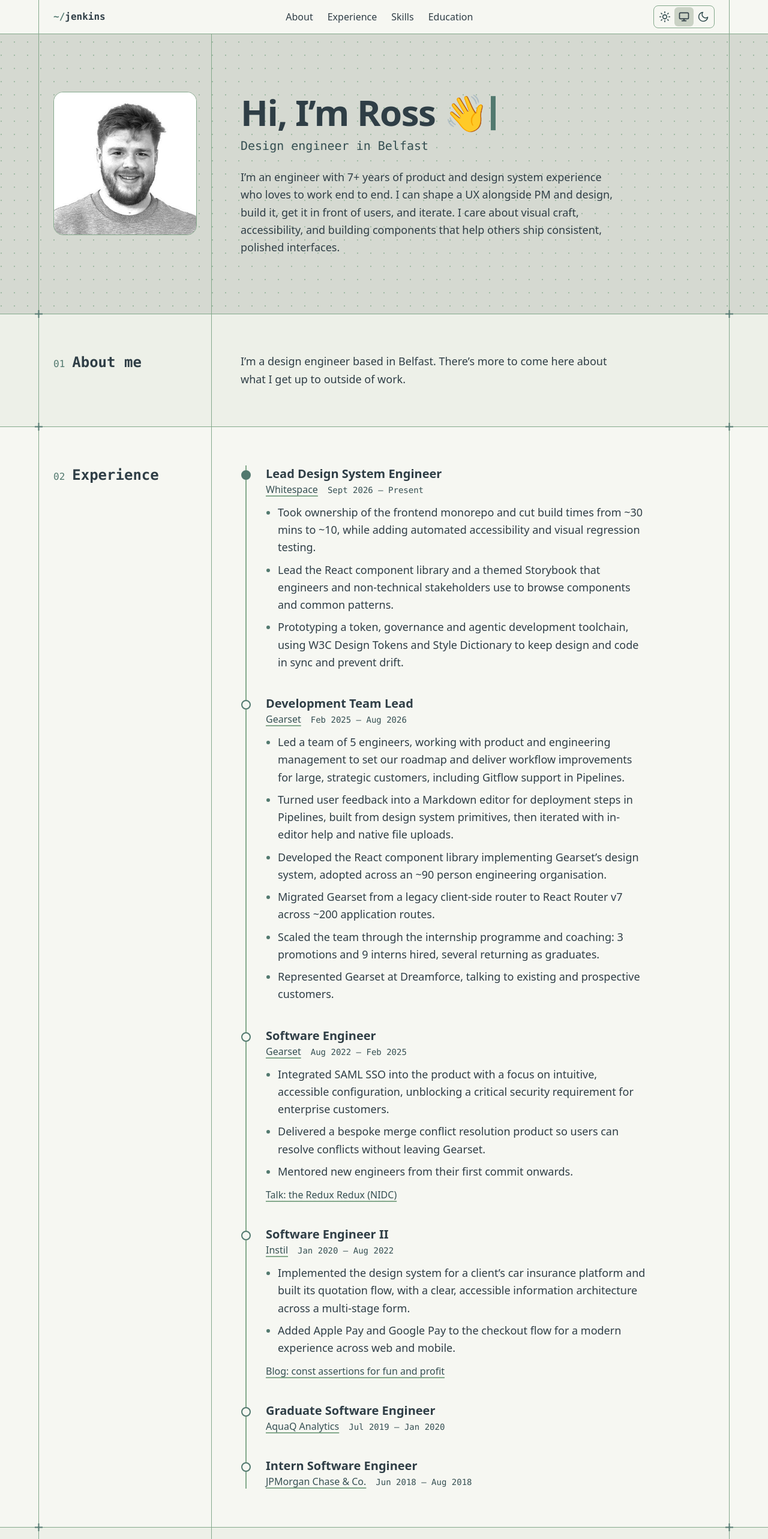
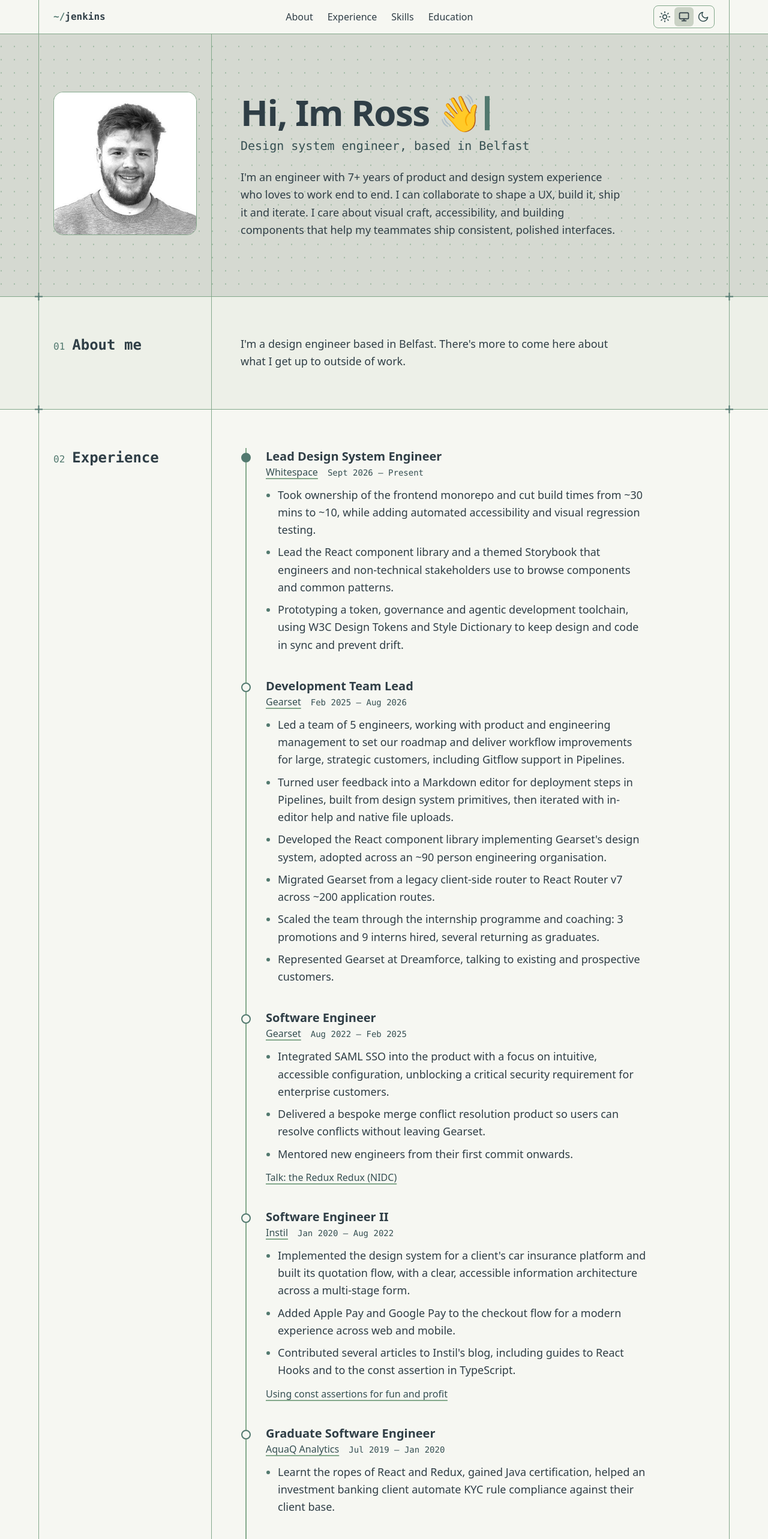
Before and after one commit to RossJenkins/rossjenkins.github.io, a React (Vite) app: page / in a window 1280 px wide. Shown: the top 2566 px of the page at 60% size. Built offline with nearby package versions, Linux system fonts and the light colour scheme.

Commit message:
Adds a bit more detail about my degree, my first couple roles in tech - still very WIP

```diff
--- a/src/App.tsx
+++ b/src/App.tsx
@@ -132,9 +132,16 @@ export default function App() {
             )}
             <span className="font-mono text-sm">{education.dates}</span>
           </p>
+          {education.highlights.length > 0 && (
+            <ul className="mt-3 max-w-[62ch] list-disc space-y-2 pl-5 marker:text-accent">
+              {education.highlights.map((h) => (
+                <li key={h}>{h}</li>
+              ))}
+            </ul>
+          )}
           {education.dissertation && (
             <p className="mt-3">
-              Dissertation:{' '}
+              Here's a link to my dissertation
               {education.dissertation.url ? (
                 <a href={`${import.meta.env.BASE_URL}${education.dissertation.url}`} target="_blank" className={linkClass}>
                   {education.dissertation.title}
--- a/src/data.ts
+++ b/src/data.ts
@@ -14,20 +14,20 @@ export type Role = {
 
 export const profile = {
   name: 'Ross Jenkins',
-  greeting: 'Hi, I’m Ross 👋',
+  greeting: 'Hi, Im Ross 👋',
   // Filename of a square photo in /public. Set to '' to show the placeholder instead.
   avatar: 'me.jpg',
-  role: 'Design engineer in Belfast',
+  role: 'Design system engineer, based in Belfast',
   summary:
-    'I’m an engineer with 7+ years of product and design system experience who loves to work end to end. I can shape a UX alongside PM and design, build it, get it in front of users, and iterate. I care about visual craft, accessibility, and building components that help others ship consistent, polished interfaces.',
-}
+    'I\'m an engineer with 7+ years of product and design system experience who loves to work end to end. I can collaborate to shape a UX, build it, ship it and iterate. I care about visual craft, accessibility, and building components that help my teammates ship consistent, polished interfaces.',
+};
 
 // Add paragraphs (hobbies, interests) here later.
-export const about: string[] = [
-  'I’m a design engineer based in Belfast. There’s more to come here about what I get up to outside of work.',
-]
+export const about = [
+  'I\'m a design engineer based in Belfast. There\'s more to come here about what I get up to outside of work.',
+];
 
-export const experience: Role[] = [
+export const experience = [
   {
     title: 'Lead Design System Engineer',
     company: 'Whitespace',
@@ -48,7 +48,7 @@ export const experience: Role[] = [
     highlights: [
       'Led a team of 5 engineers, working with product and engineering management to set our roadmap and deliver workflow improvements for large, strategic customers, including Gitflow support in Pipelines.',
       'Turned user feedback into a Markdown editor for deployment steps in Pipelines, built from design system primitives, then iterated with in-editor help and native file uploads.',
-      'Developed the React component library implementing Gearset’s design system, adopted across an ~90 person engineering organisation.',
+      'Developed the React component library implementing Gearset\'s design system, adopted across an ~90 person engineering organisation.',
       'Migrated Gearset from a legacy client-side router to React Router v7 across ~200 application routes.',
       'Scaled the team through the internship programme and coaching: 3 promotions and 9 interns hired, several returning as graduates.',
       'Represented Gearset at Dreamforce, talking to existing and prospective customers.',
@@ -72,26 +72,27 @@ export const experience: Role[] = [
     companyUrl: 'https://instil.co',
     dates: 'Jan 2020 – Aug 2022',
     highlights: [
-      'Implemented the design system for a client’s car insurance platform and built its quotation flow, with a clear, accessible information architecture across a multi-stage form.',
+      'Implemented the design system for a client\'s car insurance platform and built its quotation flow, with a clear, accessible information architecture across a multi-stage form.',
       'Added Apple Pay and Google Pay to the checkout flow for a modern experience across web and mobile.',
+      'Contributed several articles to Instil\'s blog, including guides to React Hooks and to the const assertion in TypeScript.'
     ],
-    links: [{ label: 'Blog: const assertions for fun and profit', href: 'https://instil.co/blog/using-typescript-const-assertions-for-fun-and-profit' }],
+    links: [{ label: 'Using const assertions for fun and profit', href: 'https://instil.co/blog/using-typescript-const-assertions-for-fun-and-profit' }],
   },
   {
     title: 'Graduate Software Engineer',
     company: 'AquaQ Analytics',
     companyUrl: 'https://dataintellect.com',
     dates: 'Jul 2019 – Jan 2020',
-    highlights: [],
+    highlights: ['Learnt the ropes of React and Redux, gained Java certification, helped an investment banking client automate KYC rule compliance against their client base.'],
   },
   {
     title: 'Intern Software Engineer',
     company: 'JPMorgan Chase & Co.',
     companyUrl: 'https://www.jpmorganchase.com',
     dates: 'Jun 2018 – Aug 2018',
-    highlights: [],
+    highlights: ['Introduced to the software development lifecycle of a large-scale, international team whilst migrating a Corporate Actions lifecycle management service from an on-prem mainframe to a private-cloud based database.'],
   },
-]
+] as const satisfies Role[];
 
 // Rendered as a TypeScript discriminated union. `kind` is the discriminant; `type` is the
 // interface name shown in the code block. Rule of thumb: frontend/backend are what ships in the
@@ -105,18 +106,23 @@ export const skills: { kind: string; type: string; items: string[] }[] = [
   { kind: 'backend', type: 'Backend', items: ['C#', '.NET', 'Node.js', 'GraphQL', 'PostgreSQL', 'AWS'] },
   { kind: 'testing', type: 'Testing', items: ['Vitest', 'Jest', 'React Testing Library', 'Playwright', 'Cypress'] },
   { kind: 'tooling', type: 'Tooling', items: ['Storybook', 'Figma', 'Claude Code', 'Docker', 'Webpack'] },
-]
+];
 
 export const education = {
   degree: 'BSc (Hons) Computer Science',
   school: 'The University of Edinburgh',
   schoolUrl: 'https://www.ed.ac.uk',
   dates: 'Sept 2015 – July 2019',
+  highlights: [
+    'Completed courses on a range of Computer Science fundamentals, from algorithms and data structures to computer security and database design.',
+    'Got my first taste of building out a UI during a 3rd Year project to build a location-based game on Android called Songle, where you would walk around campus picking up lyrics of a song to guess the title of.',
+    'Achieved a first in my final-year dissertation, where I discussed algorithmic bias and methods for mitigating it.'
+  ],
   // Set `url` to link your dissertation; until then the title shows as plain text.
   dissertation: { title: 'Tackling Algorithmic Bias', url: 'honours-project.pdf' },
-}
+};
 
-export const links: Link[] = [
+export const links = [
   { label: 'LinkedIn', href: 'https://www.linkedin.com/in/rossjenkinsdev/' },
   { label: 'GitHub', href: 'https://github.com/rossjenkins' },
-]
+] as const satisfies Link[];
```
